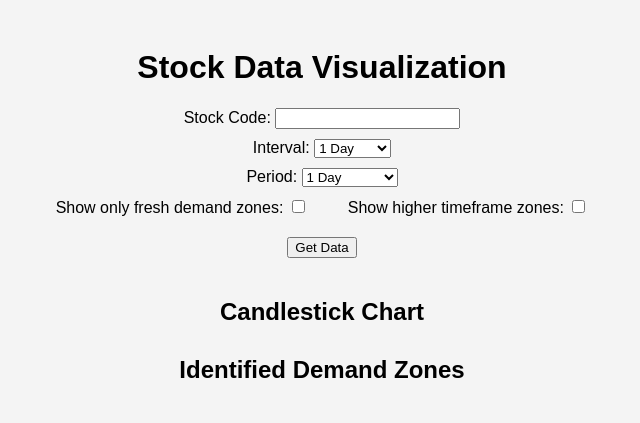
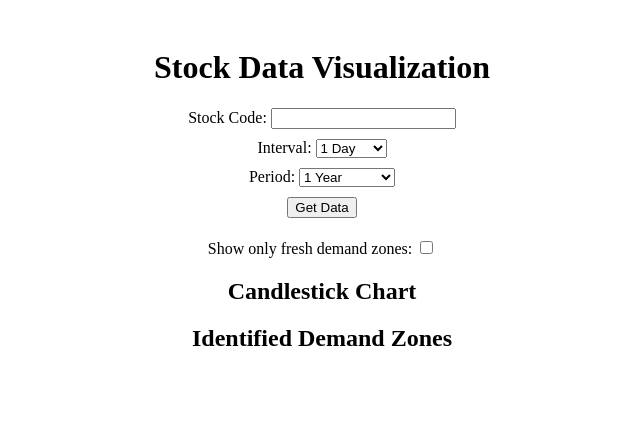
Before and after one commit to godsambitious-ashu/PriceActionAI, a Flask app: page / in a window 1280 px wide. Shown: the top 423 px of the page, without its empty margins (318-958 px from the left). Run offline with Flask 3, Linux system fonts and the light colour scheme; some libraries are stand-ins or nearby versions.

Commit message:
Revert "changes for confirmation trade"
This reverts commit df70d9909693f64d488b249a97fe30dc5ff9de5a.

```diff
--- a/app.py
+++ b/app.py
@@ -12,49 +12,32 @@ def index():
         stock_code = request.form['stock_code']
         interval = request.form['interval']
         period = request.form['period']
-        show_higher_timeframe_zones = 'higher_timeframe_toggle' in request.form
-        logging.debug(f"Form submitted: {stock_code} with interval {interval} and period {period}, show_higher_timeframe_zones: {show_higher_timeframe_zones}")
+        logging.debug(f"Form submitted: {stock_code} with interval {interval} and period {period}")
 
         try:
-            # Fetch data for daily interval
-            stock_data_daily = DataFetcher.fetch_stock_data(stock_code, interval='1d', period=period)
-            logging.debug("Daily data fetched successfully")
+            stock_data = DataFetcher.fetch_stock_data(stock_code, interval=interval, period=period)
+            logging.debug("Data fetched successfully")
 
-            if show_higher_timeframe_zones:
-                # Fetch data for weekly and monthly intervals
-                stock_data_weekly = DataFetcher.fetch_stock_data(stock_code, interval='1wk', period=period)
-                stock_data_monthly = DataFetcher.fetch_stock_data(stock_code, interval='1mo', period=period)
-                logging.debug("Weekly and monthly data fetched successfully")
+            # Print the initial data in the format "date OHLC"
+            stock_data_str = "\n".join([f"{idx.date()} Open: {row['Open']} High: {row['High']} Low: {row['Low']} Close: {row['Close']}" for idx, row in stock_data.iterrows()])
+            logging.debug("Initial Stock Data:\n" + stock_data_str)
 
-                # Identify demand zones on weekly and monthly data
-                demand_zones_weekly = DemandZoneIdentifier.identify_demand_zones(stock_data_weekly, interval='1wk')
-                demand_zones_monthly = DemandZoneIdentifier.identify_demand_zones(stock_data_monthly, interval='1mo')
+            # Create charts for both all zones and fresh zones
+            chart_all_zones, demand_zones_info_all = Plotter.create_candlestick_chart(stock_data, stock_code, interval, fresh=False)
+            chart_fresh_zones, demand_zones_info_fresh = Plotter.create_candlestick_chart(stock_data, stock_code, interval, fresh=True)
+            logging.debug("Charts created successfully")
 
-                # Map higher timeframe zones to daily data
-                higher_timeframe_zones = Plotter.map_higher_timeframe_zones_to_daily(stock_data_daily, demand_zones_weekly + demand_zones_monthly)
-
-                # Create chart with higher timeframe zones overlaid on daily data
-                chart_higher_timeframe_zones = Plotter.create_candlestick_chart_with_zones(stock_data_daily, stock_code, higher_timeframe_zones)
-
-                return render_template('index.html',
-                                       chart_higher_timeframe_zones=chart_higher_timeframe_zones,
-                                       stock_code=stock_code,
-                                       show_higher_timeframe_zones=show_higher_timeframe_zones)
-            else:
-                # Existing functionality
-                # Create charts for both all zones and fresh zones
-                chart_all_zones, demand_zones_info_all = Plotter.create_candlestick_chart(stock_data_daily, stock_code, interval='1d', fresh=False)
-                chart_fresh_zones, demand_zones_info_fresh = Plotter.create_candlestick_chart(stock_data_daily, stock_code, interval='1d', fresh=True)
-                logging.debug("Charts created successfully")
-
-                return render_template('index.html',
-                                       chart_all_zones=chart_all_zones,
-                                       demand_zones_info_all=demand_zones_info_all,
-                                       chart_fresh_zones=chart_fresh_zones,
-                                       demand_zones_info_fresh=demand_zones_info_fresh,
-                                       stock_code=stock_code)
+            return render_template('index.html',
+                                   chart_all_zones=chart_all_zones,
+                                   demand_zones_info_all=demand_zones_info_all,
+                                   chart_fresh_zones=chart_fresh_zones,
+                                   demand_zones_info_fresh=demand_zones_info_fresh,
+                                   stock_data_str=stock_data_str)
         except Exception as e:
             logging.error(f"Error processing request: {e}")
             return render_template('index.html', chart=None, error=str(e))
 
     return render_template('index.html', chart=None)
+
+if __name__ == '__main__':
+    app.run(debug=True)
--- a/templates/index.html
+++ b/templates/index.html
@@ -2,132 +2,66 @@
 <html lang="en">
 <head>
     <meta charset="UTF-8">
+    <meta name="viewport" content="width=device-width, initial-scale=1.0">
     <title>Stock Data Visualization</title>
     <script src="https://cdn.plot.ly/plotly-latest.min.js"></script>
-    <style>
-        body {
-            background-color: #f4f4f4;
-            font-family: Arial, sans-serif;
-        }
-        .container {
-            max-width: 90%;
-            margin: 0 auto;
-            padding: 20px;
-        }
-        h1, h2, h3 {
-            text-align: center;
-        }
-        form {
-            display: flex;
-            flex-direction: column;
-            align-items: center;
-        }
-        form > div {
-            margin-bottom: 10px;
-        }
-        .chart, .info {
-            margin-top: 30px;
-        }
-        .toggle-container {
-            display: flex;
-            justify-content: center;
-            margin-bottom: 20px;
-        }
-        .toggle-container > div {
-            margin: 0 20px;
-        }
-        .error {
-            color: red;
-            text-align: center;
-        }
-    </style>
 </head>
 <body>
-    <div class="container">
+    <div style="max-width: 800px; margin: 0 auto; padding: 20px;">
+        <div style="text-align: center;">
             <h1>Stock Data Visualization</h1>
-        <form method="POST">
-            <div>
+            <form method="POST" style="display: flex; flex-direction: column; align-items: center;">
+                <div style="margin-bottom: 10px;">
                     <label for="stock_code">Stock Code:</label>
-                <input type="text" id="stock_code" name="stock_code" required value="{{ stock_code }}">
+                    <input type="text" id="stock_code" name="stock_code" required>
                 </div>
-            <div>
+                <div style="margin-bottom: 10px;">
                     <label for="interval">Interval:</label>
                     <select id="interval" name="interval">
-                    <option value="1d" {% if interval == '1d' %}selected{% endif %}>1 Day</option>
-                    <option value="1wk" {% if interval == '1wk' %}selected{% endif %}>1 Week</option>
-                    <option value="1mo" {% if interval == '1mo' %}selected{% endif %}>1 Month</option>
-                    <option value="3mo" {% if interval == '3mo' %}selected{% endif %}>3 Months</option>
+                        <option value="1d">1 Day</option>
+                        <option value="1wk">1 Week</option>
+                        <option value="1mo">1 Month</option>
+                        <option value="3mo">3 Month</option>
                     </select>
                 </div>
-            <div>
+                <div style="margin-bottom: 10px;">
                     <label for="period">Period:</label>
-                <select id="period" name="period">
-                    <option value="1d" {% if period == '1d' %}selected{% endif %}>1 Day</option>
-                    <option value="5d" {% if period == '5d' %}selected{% endif %}>5 Days</option>
-                    <option value="1mo" {% if period == '1mo' %}selected{% endif %}>1 Month</option>
-                    <option value="3mo" {% if period == '3mo' %}selected{% endif %}>3 Months</option>
-                    <option value="6mo" {% if period == '6mo' %}selected{% endif %}>6 Months</option>
-                    <option value="1y" {% if period == '1y' %}selected{% endif %}>1 Year</option>
-                    <option value="2y" {% if period == '2y' %}selected{% endif %}>2 Years</option>
-                    <option value="5y" {% if period == '5y' %}selected{% endif %}>5 Years</option>
-                    <option value="10y" {% if period == '10y' %}selected{% endif %}>10 Years</option>
-                    <option value="ytd" {% if period == 'ytd' %}selected{% endif %}>Year to Date</option>
-                    <option value="max" {% if period == 'max' %}selected{% endif %}>Max</option>
+                    <select id="period" name="period" value="1y">
+                        <option value="1d">1 Day</option>
+                        <option value="5d">5 Days</option>
+                        <option value="1mo">1 Month</option>
+                        <option value="3mo">3 Months</option>
+                        <option value="6mo">6 Months</option>
+                        <option value="1y" selected>1 Year</option>
+                        <option value="2y">2 Years</option>
+                        <option value="5y">5 Years</option>
+                        <option value="10y">10 Years</option>
+                        <option value="ytd">Year to Date</option>
+                        <option value="max">Max</option>
                     </select>
                 </div>
-            <div class="toggle-container">
-                <div>
-                    <label for="fresh_toggle">Show only fresh demand zones:</label>
-                    <input type="checkbox" id="fresh_toggle" name="fresh_toggle" onchange="toggleFreshZones()" {% if fresh_toggle %}checked{% endif %}>
-                </div>
-                <div>
-                    <label for="higher_timeframe_toggle">Show higher timeframe zones:</label>
-                    <input type="checkbox" id="higher_timeframe_toggle" name="higher_timeframe_toggle" onchange="toggleHigherTimeframeZones()" {% if show_higher_timeframe_zones %}checked{% endif %}>
-                </div>
-            </div>
-            <div>
+                <div style="margin-bottom: 20px;">
                     <button type="submit">Get Data</button>
                 </div>
             </form>
-
+        </div>
+        <div style="text-align: center; margin-bottom: 20px;">
+            <label for="fresh_toggle">Show only fresh demand zones:</label>
+            <input type="checkbox" id="fresh_toggle" name="fresh_toggle" onchange="toggleFreshZones()">
+        </div>
+        <div class="chart" id="chart_container">
+            <h2 style="text-align: center;">Candlestick Chart</h2>
+            <div id="chart_all_zones">{{ chart_all_zones|safe }}</div>
+            <div id="chart_fresh_zones" style="display:none;">{{ chart_fresh_zones|safe }}</div>
+        </div>
+        <div class="info" id="info_container" style="text-align: center;">
+            <h2>Identified Demand Zones</h2>
+            <div id="info_all_zones">{{ demand_zones_info_all|safe }}</div>
+            <div id="info_fresh_zones" style="display:none;">{{ demand_zones_info_fresh|safe }}</div>
+        </div>
         {% if error %}
-            <p class="error">Error: {{ error }}</p>
+            <p style="color: red; text-align: center;">Error: {{ error }}</p>
         {% endif %}
-
-        <div class="chart" id="chart_container">
-            <h2>Candlestick Chart</h2>
-            <!-- Regular Charts -->
-            <div id="chart_all_zones" {% if show_higher_timeframe_zones %}style="display:none;"{% endif %}>
-                {{ chart_all_zones|safe }}
-            </div>
-            <div id="chart_fresh_zones" style="display:none;">
-                {{ chart_fresh_zones|safe }}
-            </div>
-            <!-- Higher Timeframe Chart -->
-            {% if chart_higher_timeframe_zones %}
-                <div id="chart_higher_timeframe_zones" {% if not show_higher_timeframe_zones %}style="display:none;"{% endif %}>
-                    {{ chart_higher_timeframe_zones|safe }}
-                </div>
-            {% endif %}
-        </div>
-
-        <!-- Demand Zones Information -->
-        <div class="info" id="info_container">
-            <h2>Identified Demand Zones</h2>
-            <!-- Regular Demand Zones Info -->
-            <div id="info_all_zones" {% if show_higher_timeframe_zones %}style="display:none;"{% endif %}>
-                {{ demand_zones_info_all|safe }}
-            </div>
-            <div id="info_fresh_zones" style="display:none;">
-                {{ demand_zones_info_fresh|safe }}
-            </div>
-            <!-- Higher Timeframe Demand Zones Info -->
-            {% if demand_zones_info_higher_timeframe %}
-                <div id="info_higher_timeframe_zones" {% if not show_higher_timeframe_zones %}style="display:none;"{% endif %}>
-                    {{ demand_zones_info_higher_timeframe|safe }}
-                </div>
-            {% endif %}
-        </div>
     </div>
 
     <script>
@@ -137,14 +71,6 @@
             var chartFreshZones = document.getElementById('chart_fresh_zones');
             var infoAllZones = document.getElementById('info_all_zones');
             var infoFreshZones = document.getElementById('info_fresh_zones');
-            var higherTimeframeToggle = document.getElementById('higher_timeframe_toggle').checked;
-            var chartHigherTimeframeZones = document.getElementById('chart_higher_timeframe_zones');
-            var infoHigherTimeframeZones = document.getElementById('info_higher_timeframe_zones');
-
-            if (higherTimeframeToggle) {
-                // Do nothing if higher timeframe toggle is on
-                return;
-            }
 
             if (freshToggle) {
                 chartAllZones.style.display = 'none';
@@ -158,56 +84,6 @@
                 infoFreshZones.style.display = 'none';
             }
         }
-
-        function toggleHigherTimeframeZones() {
-            var higherTimeframeToggle = document.getElementById('higher_timeframe_toggle').checked;
-            var chartAllZones = document.getElementById('chart_all_zones');
-            var chartFreshZones = document.getElementById('chart_fresh_zones');
-            var chartHigherTimeframeZones = document.getElementById('chart_higher_timeframe_zones');
-            var infoAllZones = document.getElementById('info_all_zones');
-            var infoFreshZones = document.getElementById('info_fresh_zones');
-            var infoHigherTimeframeZones = document.getElementById('info_higher_timeframe_zones');
-            var freshToggle = document.getElementById('fresh_toggle');
-
-            if (higherTimeframeToggle) {
-                chartAllZones.style.display = 'none';
-                chartFreshZones.style.display = 'none';
-                if (chartHigherTimeframeZones) {
-                    chartHigherTimeframeZones.style.display = 'block';
-                }
-                infoAllZones.style.display = 'none';
-                infoFreshZones.style.display = 'none';
-                if (infoHigherTimeframeZones) {
-                    infoHigherTimeframeZones.style.display = 'block';
-                }
-                // Disable fresh toggle
-                freshToggle.disabled = true;
-            } else {
-                chartAllZones.style.display = freshToggle.checked ? 'none' : 'block';
-                chartFreshZones.style.display = freshToggle.checked ? 'block' : 'none';
-                if (chartHigherTimeframeZones) {
-                    chartHigherTimeframeZones.style.display = 'none';
-                }
-                infoAllZones.style.display = freshToggle.checked ? 'none' : 'block';
-                infoFreshZones.style.display = freshToggle.checked ? 'block' : 'none';
-                if (infoHigherTimeframeZones) {
-                    infoHigherTimeframeZones.style.display = 'none';
-                }
-                // Enable fresh toggle
-                freshToggle.disabled = false;
-            }
-        }
-
-        // Initialize toggles based on server-side values
-        window.onload = function() {
-            var freshToggle = document.getElementById('fresh_toggle').checked;
-            var higherTimeframeToggle = document.getElementById('higher_timeframe_toggle').checked;
-            if (higherTimeframeToggle) {
-                toggleHigherTimeframeZones();
-            } else if (freshToggle) {
-                toggleFreshZones();
-            }
-        };
     </script>
 </body>
 </html>
```
Also changed, not shown: stock_data/plotter.py (+0 -63 lines). Lines whose indentation alone changed are shown as unchanged.
